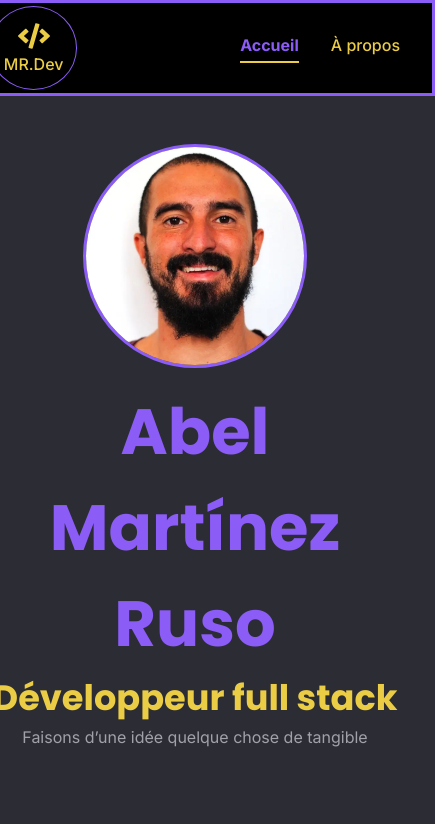
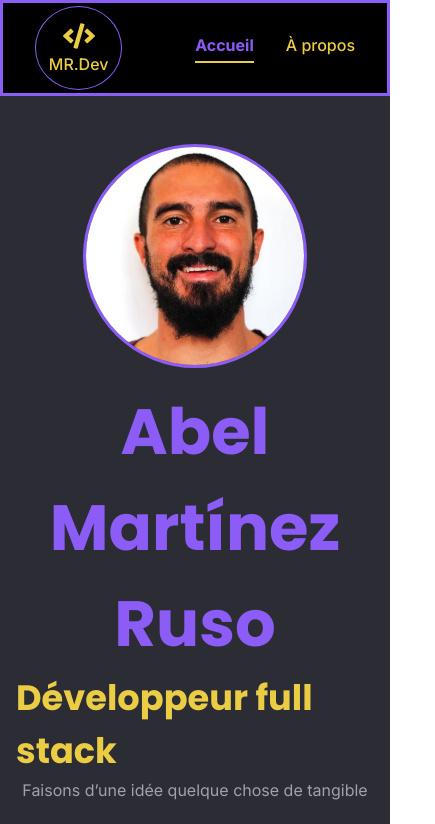
Before and after one commit to AbelMRuso/Portfolio, a React (Vite) app: page / in a window 390 px wide. Shown: the top 824 px of the page, 435 px wide, since content can reach past the window. Built offline with nearby package versions, Linux system fonts and the light colour scheme; no server answers; a web font is replaced by a local one.

Commit message:
Ajout de classes globales pour que le contenu occupe toujours 100 % de la fenêtre d’affichage.

```diff
--- a/src/assets/components/header/Header.module.scss
+++ b/src/assets/components/header/Header.module.scss
@@ -3,6 +3,7 @@
     justify-content: space-between;
     align-items: center;
     height: 6em;
+    width: 100%;
     border: solid var(--color-accent);
     padding: 2em;
     background-color: black;
@@ -23,9 +24,9 @@
 }
 
 .active {
-    color: #8b5cf6; // color púrpura llamativo
-    font-weight: bold; // texto más grueso
-    border-bottom: 0.18em solid #ebcd45; // línea inferior amarilla
+    color: #8b5cf6;
+    font-weight: bold;
+    border-bottom: 0.18em solid #ebcd45;
     padding-bottom: 0.2em;
     transition: all 0.1s ease;
 }
@@ -36,7 +37,8 @@
 
 @media (max-width: 767px) {
     .headerContenair {
-        margin: 0;
+        width: 100%;
+        padding: 2em;
         background-color: black;
         border: solid var(--color-accent);
     }
--- a/src/assets/pages/About.jsx
+++ b/src/assets/pages/About.jsx
@@ -1,5 +1,6 @@
 import AboutSection from "../components/about-section/AboutSection";
 import { Helmet } from "react-helmet";
+import styles from "../pages/About.module.scss";
 
 function About() {
     return (
@@ -11,7 +12,9 @@ function About() {
                     content="Découvrez le parcours d'Abel Martínez Ruso, développeur Full Stack passionné par React, alliant rigueur, curiosité et projets web innovants, de la pédagogie au code."
                 />
             </Helmet>
-            <AboutSection />;
+            <div className={styles.contenair}>
+                <AboutSection />
+            </div>
         </>
     );
 }
--- /dev/null
+++ b/src/assets/pages/About.module.scss
@@ -0,0 +1,3 @@
+.contenair {
+    width: 100vw;
+}
--- a/src/assets/pages/Home.module.scss
+++ b/src/assets/pages/Home.module.scss
@@ -1,5 +1,6 @@
 .contenair {
     display: flex;
+    width: 100vw;
     flex-direction: column;
     align-items: center;
     background-color: var(--color-bg-secondary);
--- a/src/index.css
+++ b/src/index.css
@@ -2,6 +2,11 @@
     font-family: system-ui, Avenir, Helvetica, Arial, sans-serif;
     line-height: 1.5;
     font-weight: 400;
+
+    width: 100%;
+    max-width: 100%;
+    margin: 0;
+    padding: 0;
 
     color-scheme: light dark;
     color: rgba(255, 255, 255, 0.87);
@@ -36,8 +41,12 @@ a:hover {
     color: var(--color-accent-light);
 }
 
+html,
 body {
     width: 100%;
+    max-width: 100%;
+    overflow-x: hidden; /* solo temporal mientras depuras */
+    box-sizing: border-box;
     min-height: 100vh;
     line-height: 1.5;
     background-color: var(--color-bg);
```
